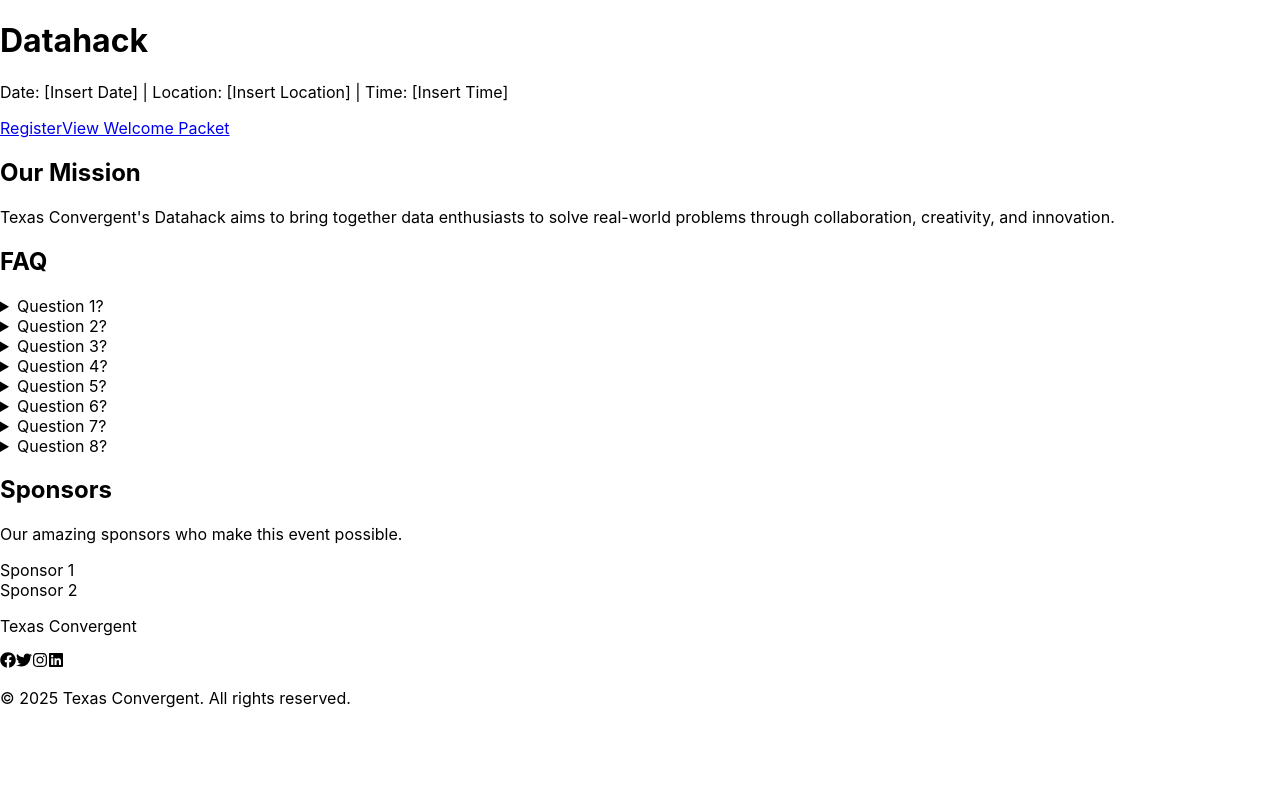
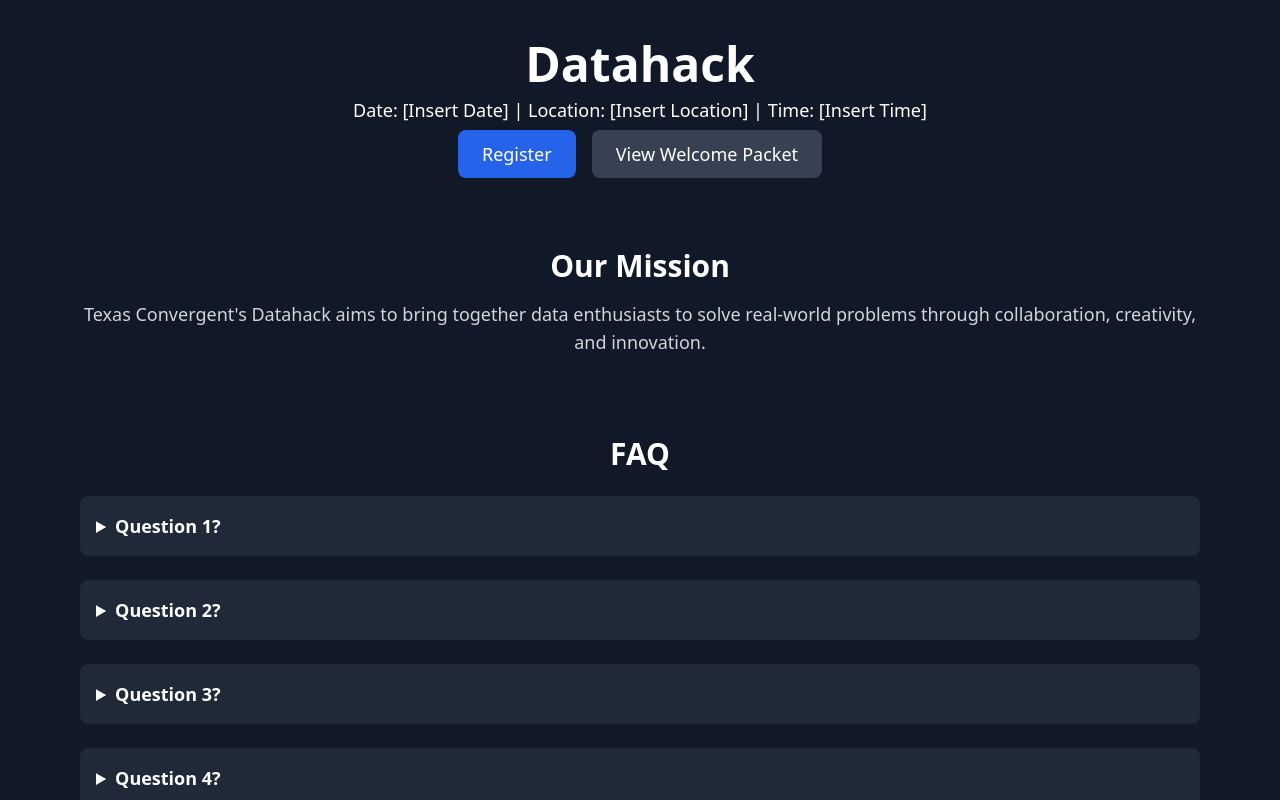
Before and after one commit to ayujverma/txc-datahack25, a React (Create React App) app: page / in a window 1280 px wide. Shown: the top 800 px of the page. Built offline with nearby package versions, Linux system fonts and the light colour scheme.

Commit message:
added basic functionality

```diff
--- a/package.json
+++ b/package.json
@@ -3,7 +3,6 @@
   "version": "0.1.0",
   "private": true,
   "dependencies": {
-    "@tailwindcss/postcss": "^4.0.6",
     "cra-template": "1.2.0",
     "react": "^19.0.0",
     "react-dom": "^19.0.0",
@@ -38,6 +37,6 @@
   "devDependencies": {
     "autoprefixer": "^10.4.20",
     "postcss": "^8.5.2",
-    "tailwindcss": "^4.0.6"
+    "tailwindcss": "^3.4.17"
   }
 }
--- /dev/null
+++ b/postcss.config.js
@@ -0,0 +1,6 @@
+module.exports = {
+    plugins: {
+      tailwindcss: {},
+      autoprefixer: {},
+    },
+  }
--- a/src/App.js
+++ b/src/App.js
@@ -1,4 +1,3 @@
-import logo from './logo.svg';
 import './App.css';
 import Datahack from './Datahack';
 
--- a/src/index.css
+++ b/src/index.css
@@ -1,13 +1,3 @@
-body {
-  margin: 0;
-  font-family: -apple-system, BlinkMacSystemFont, 'Segoe UI', 'Roboto', 'Oxygen',
-    'Ubuntu', 'Cantarell', 'Fira Sans', 'Droid Sans', 'Helvetica Neue',
-    sans-serif;
-  -webkit-font-smoothing: antialiased;
-  -moz-osx-font-smoothing: grayscale;
-}
-
-code {
-  font-family: source-code-pro, Menlo, Monaco, Consolas, 'Courier New',
-    monospace;
-}
+@tailwind base;
+@tailwind components;
+@tailwind utilities;
--- /dev/null
+++ b/tailwind.config.js
@@ -0,0 +1,10 @@
+/** @type {import('tailwindcss').Config} */
+module.exports = {
+  content: [
+    "./src/**/*.{js,jsx,ts,tsx}",
+  ],
+  theme: {
+    extend: {},
+  },
+  plugins: [],
+}
```
Also changed, not shown: src/logo.svg (deleted), 1 other file (tests, documents, lock files or other folders).
